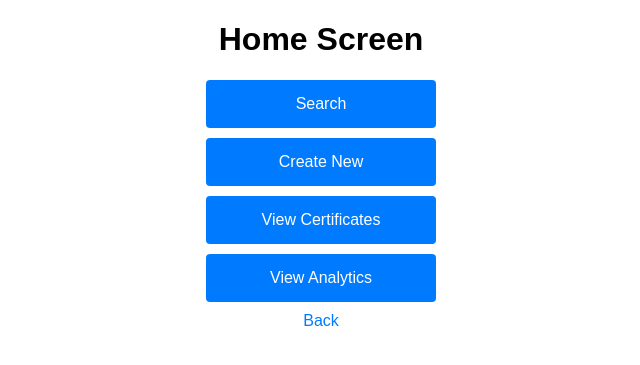
After one commit to jlnmx/Barangay-Indigency-Generator, a Flask app: template templates/homescreen.html in a window 1280 px wide. The commit adds this page. Shown: the top 365 px of the page, without its empty margins (319-959 px from the left). Run offline with Flask 3, Linux system fonts and the light colour scheme; the template is opened without the code that fills it, so the values that code supplies are empty.

Commit message:
Add homescreen.html and styles.css. Updated add_residents.html and others.

```diff
--- a/templates/404.html
+++ b/templates/404.html
@@ -1,6 +1,7 @@
 <!DOCTYPE html>
 <html lang="en">
 <head>
+    <link rel="stylesheet" href="styles.css">
     <meta charset="UTF-8">
     <meta name="viewport" content="width=device-width, initial-scale=1.0">
     <title>404 Not Found</title>
--- a/templates/500.html
+++ b/templates/500.html
@@ -1,6 +1,7 @@
 <!DOCTYPE html>
 <html lang="en">
 <head>
+    <link rel="stylesheet" href="styles.css">
     <meta charset="UTF-8">
     <meta name="viewport" content="width=device-width, initial-scale=1.0">
     <title>Server Error</title>
--- /dev/null
+++ b/templates/homescreen.html
@@ -0,0 +1,20 @@
+<!DOCTYPE html>
+<html lang="en">
+<head>
+    <link rel="stylesheet" href="styles.css">
+    <meta charset="UTF-8">
+    <meta name="viewport" content="width=device-width, initial-scale=1.0">
+    <title>Home Screen</title>
+</head>
+<body>
+    <div class="homecontainer">
+    <h1>Home Screen</h1>
+        <a href="#" class="button">Search</a>
+        <a href="#" class="button">Create New</a>
+        <a href="#" class="button">View Certificates</a>
+        <a href="#" class="button">View Analytics</a>
+    <a href="/">Back</a>
+    </div>
+
+</body>
+</html>
--- a/templates/index.html
+++ b/templates/index.html
@@ -1,11 +1,13 @@
 <!DOCTYPE html>
 <html lang="en">
 <head>
+    <link rel="stylesheet" href="styles.css">
     <meta charset="UTF-8">
     <meta name="viewport" content="width=device-width, initial-scale=1.0">
     <title>Barangay Indigency Certificates</title>
 </head>
     <body>
+        <div class="tablecontainer">
         <h1>Barangay Indigency Certificates</h1>
         <a href="/add">Add Resident</a>
         <table border="1">
@@ -22,12 +24,13 @@
                 <td>{{ resident.address }}</td>
                 <td>{{ resident.occupation }}</td>
                 <td>{{ resident.purpose }}</td>
-            <td>
+                <td class="actions">
                     <a href="/generate/{{ resident.id }}">Generate Certificate</a> |
                     <a href="/delete/{{ resident.id }}">Delete</a>
                 </td>
             </tr>
             {% endfor %}
         </table>
+    </div>
 </body>
 </html>
--- /dev/null
+++ b/templates/styles.css
@@ -0,0 +1,101 @@
+body {
+    font-family: Arial, sans-serif;
+    margin: 20px;
+}
+.homescreen{
+    font-family: Arial, sans-serif;
+    margin: 0;
+    padding: 0;
+    display: flex;
+    justify-content: center;
+    align-items: center;
+    height: 100vh;
+    background-color: #f4f4f9;
+}
+.container {
+    max-width: 400px;
+    margin: auto;
+}
+.homecontainer{
+    text-align: center;
+}
+.button {
+    display: block;
+    width: 200px;
+    padding: 15px;
+    margin: 10px auto;
+    background-color: #007BFF;
+    color: white;
+    border: none;
+    border-radius: 4px;
+    text-align: center;
+    text-decoration: none;
+    font-size: 16px;
+    cursor: pointer;
+}
+label {
+    display: block;
+    margin: 10px 0 5px;
+}
+input[type="text"] {
+    width: 100%;
+    padding: 8px;
+    margin-bottom: 15px;
+    border: 1px solid #ccc;
+    border-radius: 4px;
+}
+button {
+    width: 100%;
+            padding: 10px;
+            background-color: #4CAF50;
+            color: white;
+            border: none;
+            border-radius: 4px;
+            cursor: pointer;
+            font-size: 16px;
+}
+
+button:hover {
+    background-color: #45a049;
+}
+
+a {
+    text-decoration: none;
+    color: #007BFF;
+}
+a:hover {
+    text-decoration: underline;
+}
+.tablecontainer {
+    max-width: 900px;
+    margin: auto;
+    padding: 20px;
+    background: #ffffff;
+    box-shadow: 0 4px 6px rgba(0, 0, 0, 0.1);
+    border-radius: 8px;
+}
+table {
+    width: 100%;
+    border-collapse: collapse;
+    margin-top: 20px;
+}
+th, td {
+    border: 1px solid #ccc;
+    padding: 10px;
+    text-align: left;
+}
+th {
+    background-color: #007BFF;
+    color: white;
+}
+tr:nth-child(even) {
+    background-color: #f9f9f9;
+}
+.actions a {
+    margin-right: 10px;
+    color: #007BFF;
+    font-weight: bold;
+}
+.actions a:hover {
+    color: #0056b3;
+}
```
Lines whose indentation alone changed are shown as unchanged.
